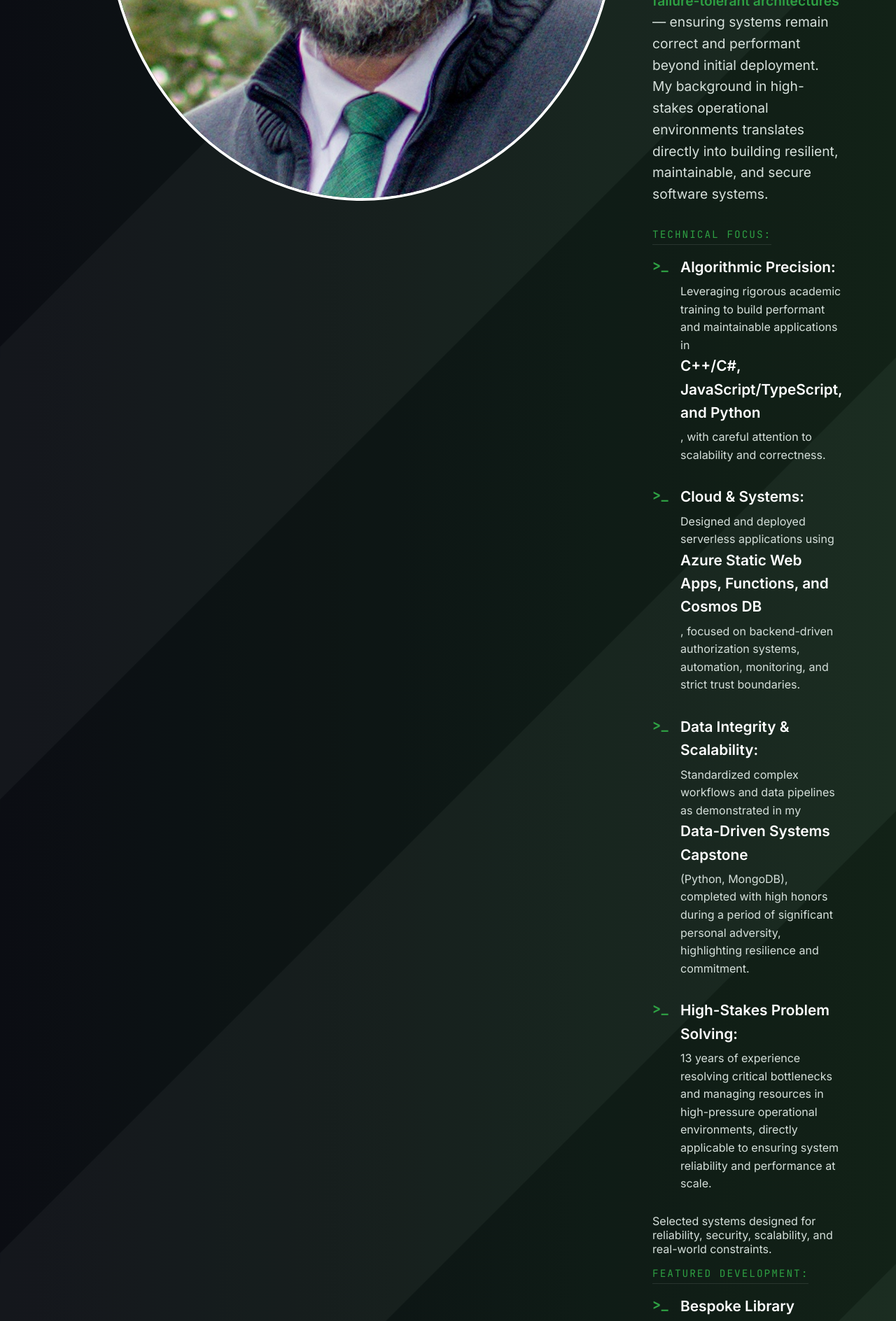
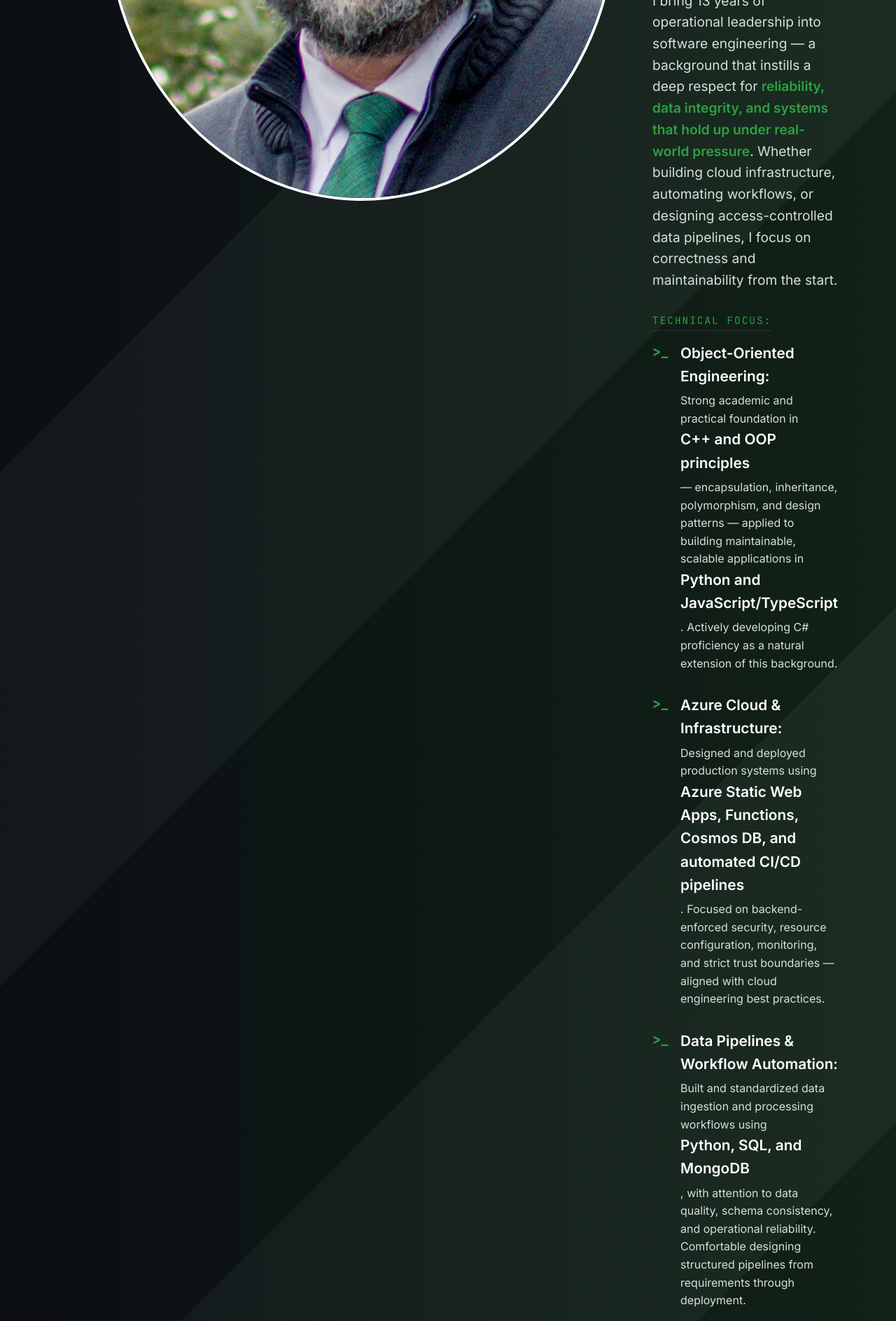
Before and after one commit to NevinsN/professional_portfolio, a React (Create React App) app in the folder professional_portfolio/: page / in a window 1280 px wide. Shown: the part 880-2768 px from the top of the page at 70% size. Built offline with nearby package versions, Linux system fonts and the light colour scheme.

Commit message:
Update Home.js

```diff
--- a/professional_portfolio/src/Components/Home/Home.js
+++ b/professional_portfolio/src/Components/Home/Home.js
@@ -8,13 +8,13 @@ const Home = () => {
     <header className="App-header">
       <div className="App-header_title">
         <h1>Nicholas Nevins</h1>
-        <h2>Software Developer | Systems Architect | Cloud & Full-Stack Engineer</h2>
+        <h2>Software Developer | Cloud Engineer | Full-Stack & Systems</h2>
         <div className="academic-honor-bar">
             Magna Cum Laude | 3.8 GPA | 15x Honor Roll | 4x President's List
         </div>
         {/* Quick recruiter scan-friendly banner */}
         <div className="home-quick-highlights">
-          Azure Serverless | JS/TS & C# | Python Backends | Data Pipelines | Secure Systems | High-Concurrency SRE
+          Azure Cloud & Serverless | JS/TS | Python Backends | C++ / OOP | Data Pipelines | CI/CD | Secure Systems
         </div>
       </div>
 
@@ -23,54 +23,54 @@ const Home = () => {
 
         <div className="home-bio">
           <div className="home-bio-intro">
-            <strong>Magna Cum Laude</strong> Computer Science graduate with 13 years of operational leadership experience. I design and deploy <strong>high-integrity software systems</strong> built to scale, maintain security, and perform reliably under real-world constraints. My work spans <strong>cloud-native applications on Azure, serverless backends, and full-stack development</strong> with JS/TS, C#, and Python.
+            <strong>Magna Cum Laude</strong> Computer Science graduate with hands-on experience designing and deploying <strong>cloud-native applications on Azure</strong> — including serverless backends, automated data workflows, and secure full-stack systems. My technical foundation spans <strong>Python, JavaScript/TypeScript, SQL, and C++</strong>, with a strong object-oriented background and active interest in expanding into C#.
             <br/><br/>
-            I specialize in <strong>data integrity, scalable workflows, and failure-tolerant architectures</strong> — ensuring systems remain correct and performant beyond initial deployment. My background in high-stakes operational environments translates directly into building resilient, maintainable, and secure software systems.
+            I bring 13 years of operational leadership into software engineering — a background that instills a deep respect for <strong>reliability, data integrity, and systems that hold up under real-world pressure</strong>. Whether building cloud infrastructure, automating workflows, or designing access-controlled data pipelines, I focus on correctness and maintainability from the start.
           </div>
 
           <span className="section-label">Technical Focus:</span>
           <ul className="edge-list">
             <li>
-              <strong>Algorithmic Precision:</strong>
-              Leveraging rigorous academic training to build performant and maintainable applications in <strong>C++/C#, JavaScript/TypeScript, and Python</strong>, with careful attention to scalability and correctness.
+              <strong>Object-Oriented Engineering:</strong>
+              Strong academic and practical foundation in <strong>C++ and OOP principles</strong> — encapsulation, inheritance, polymorphism, and design patterns — applied to building maintainable, scalable applications in <strong>Python and JavaScript/TypeScript</strong>. Actively developing C# proficiency as a natural extension of this background.
             </li>
             <li>
-              <strong>Cloud & Systems:</strong>
-              Designed and deployed serverless applications using <strong>Azure Static Web Apps, Functions, and Cosmos DB</strong>, focused on backend-driven authorization systems, automation, monitoring, and strict trust boundaries.
+              <strong>Azure Cloud & Infrastructure:</strong>
+              Designed and deployed production systems using <strong>Azure Static Web Apps, Functions, Cosmos DB, and automated CI/CD pipelines</strong>. Focused on backend-enforced security, resource configuration, monitoring, and strict trust boundaries — aligned with cloud engineering best practices.
             </li>
             <li>
-              <strong>Data Integrity & Scalability:</strong>
-              Standardized complex workflows and data pipelines as demonstrated in my <strong>Data-Driven Systems Capstone</strong> (Python, MongoDB), completed with high honors during a period of significant personal adversity, highlighting resilience and commitment.
+              <strong>Data Pipelines & Workflow Automation:</strong>
+              Built and standardized data ingestion and processing workflows using <strong>Python, SQL, and MongoDB</strong>, with attention to data quality, schema consistency, and operational reliability. Comfortable designing structured pipelines from requirements through deployment.
             </li>
             <li>
-              <strong>High-Stakes Problem Solving:</strong>
-              13 years of experience resolving critical bottlenecks and managing resources in high-pressure operational environments, directly applicable to ensuring system reliability and performance at scale.
+              <strong>Operational Reliability:</strong>
+              13 years managing high-stakes, high-volume operations translates directly into engineering habits: clear documentation, proactive monitoring, structured troubleshooting, and building systems that stay correct under pressure.
             </li>
           </ul>
 
           <p className="project-intro">
-            Selected systems designed for reliability, security, scalability, and real-world constraints.
+            Selected systems built for reliability, security, and real-world operational constraints.
           </p>
 
           <span className="section-label">Featured Development:</span>
           <ul className="edge-list">
             <li>
-              <strong>Bespoke Library (Cloud & Full-Stack)</strong>
+              <strong>Bespoke Library (Azure Cloud & Full-Stack)</strong>
               <p>
-                Secure content distribution platform built on <strong>Azure Static Web Apps, Functions, and Cosmos DB</strong>. Implements backend-enforced hierarchical access control and atomic invite flows to guarantee data integrity at scale.
+                Secure content distribution platform deployed on <strong>Azure Static Web Apps, Azure Functions, and Cosmos DB</strong>. Features backend-enforced hierarchical access control, atomic invite flows, and automated CI/CD — demonstrating end-to-end cloud infrastructure ownership from configuration through deployment.
                 <br/>
-                <em>Skills highlighted:</em> Cloud deployment, serverless architecture, JS/TS frontend, Python backend, automation of workflows, secure data handling, database modeling.
+                <em>Skills highlighted:</em> Azure resource provisioning, serverless architecture, JS/TS frontend, Python backend, access control design, automated deployment pipelines, NoSQL data modeling.
                 <br/>
                 <span className="project-link">View Project →</span>
               </p>
             </li>
 
             <li>
-              <strong>Nazh Engine (Systems & SRE)</strong>
+              <strong>Nazh Engine (Systems & Reliability)</strong>
               <p>
-                High-performance concurrency utility leveraging <strong>Python async programming</strong>, cryptographically secure randomization (CSPRNG), and sidecar observability. Engineered for <strong>sub-200ms response times under load</strong> with automated CI/CD and monitoring guardrails.
+                High-concurrency Discord utility built with <strong>Python asyncio</strong>, cryptographically secure randomization (CSPRNG), and a sidecar observability pattern. Engineered for <strong>sub-200ms p99 response times</strong> with structured logging, fail-fast configurations, and automated GitHub Actions deployment.
                 <br/>
-                <em>Skills highlighted:</em> Asynchronous systems, performance optimization, production-grade reliability, automated deployment.
+                <em>Skills highlighted:</em> Async system design, performance engineering, production-grade monitoring, CI/CD automation.
                 <br/>
                 <span className="project-link">View Project →</span>
               </p>
@@ -82,4 +82,5 @@ const Home = () => {
   );
 }
 
+
 export default Home;
```
